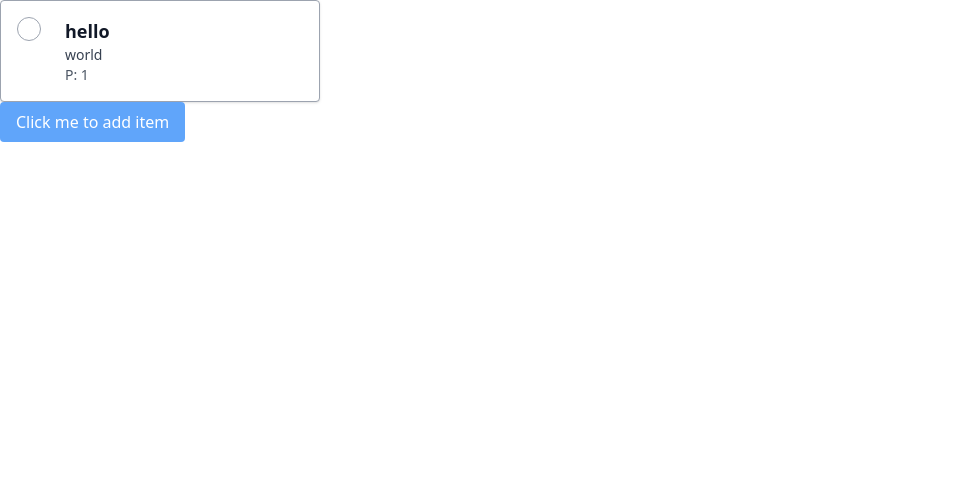
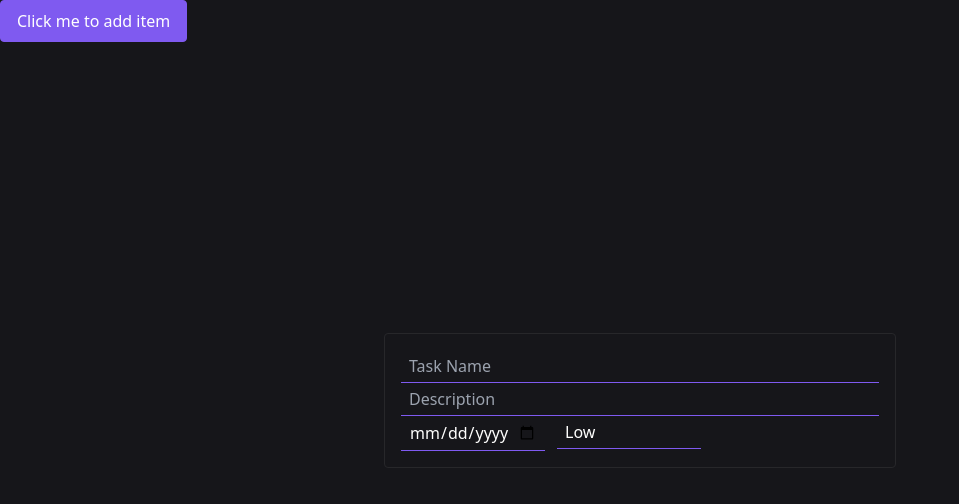
Before and after one commit to c-tollison/todo-list, a website built with webpack: page src/app/index.html in a window 1280 px wide. Both pictures are taken after a click on the button "Click me to add item". Shown: the whole page, without its empty margins (0-959 px from the left). Built offline with nearby package versions, Linux system fonts and the light colour scheme.

Commit message:
Established color theme, created task creation modal (not finished)

```diff
--- a/src/app/Task.js
+++ b/src/app/Task.js
@@ -31,6 +31,7 @@ export default class Task {
         });
 
         let leftSide = document.createElement("div");
+        leftSide.classList.add(...["flex", "justify-center", "items-center"]);
         let checkButton = document.createElement("button");
         checkButton.classList.add(
             ...[
--- a/src/app/index.html
+++ b/src/app/index.html
@@ -5,13 +5,55 @@
         <meta name="viewport" content="width=device-width, initial-scale=1.0" />
         <title><%= htmlWebpackPlugin.options.title %></title>
     </head>
-    <body class="text-white">
+    <body class="text-[#fffffe] bg-[#16161a]">
         <div id="task-container"></div>
         <button
             id="add-task-button"
-            class="bg-blue-400 hover:bg-blue-600 py-2 px-4 rounded"
+            class="bg-[#7f5af0] hover:border-[#fffffe] border-[#7f5af0] border py-2 px-4 rounded"
         >
             Click me to add item
         </button>
+
+        <div
+            id="taskModal"
+            tabindex="-1"
+            class="hidden fixed w-full h-full z-50 inset-0 flex justify-center items-center"
+        >
+            <form
+                class="w-full max-w-lg px-4 py-4 rounded border border-zinc-800"
+            >
+                <input
+                    class="appearance-none bg-transparent border-b border-[#7f5af0] w-full mr-3 py-1 px-2 focus:outline-none"
+                    type="text"
+                    placeholder="Task Name"
+                />
+                <input
+                    class="appearance-none bg-transparent border-b border-[#7f5af0] w-full mr-3 py-1 px-2 focus:outline-none"
+                    type="text"
+                    placeholder="Description"
+                />
+                <div class="flex w-full">
+                    <input
+                        class="appearance-none bg-transparent border-b border-[#7f5af0] mr-3 py-1 px-2 focus:outline-none w-36"
+                        type="date"
+                        placeholder="Description"
+                    />
+
+                    <div class="relative w-36">
+                        <select
+                            class="appearance-none bg-transparent border-b border-[#7f5af0] mr-3 py-1 px-2 focus:outline-none w-36"
+                        >
+                            >
+                            <option>Low</option>
+                            <option>Medium</option>
+                            <option>High</option>
+                        </select>
+                        <div
+                            class="pointer-events-none absolute inset-y-0 right-0 flex items-center px-2"
+                        ></div>
+                    </div>
+                </div>
+            </form>
+        </div>
     </body>
 </html>
--- a/src/app/index.js
+++ b/src/app/index.js
@@ -3,9 +3,11 @@ import "../styles/style.css";
 import Task from "./Task";
 
 let taskContainer = document.getElementById("task-container");
+let taskModal = document.getElementById("taskModal");
 
 let addTaskButton = document.getElementById("add-task-button");
 addTaskButton.addEventListener("click", () => {
-    let newTask = new Task("hello", "world", "today", 1);
-    newTask.renderTask(taskContainer);
+    taskModal.classList.remove("hidden");
+    // let newTask = new Task("hello", "world", "today", 1);
+    //newTask.renderTask(taskContainer);
 });
```
